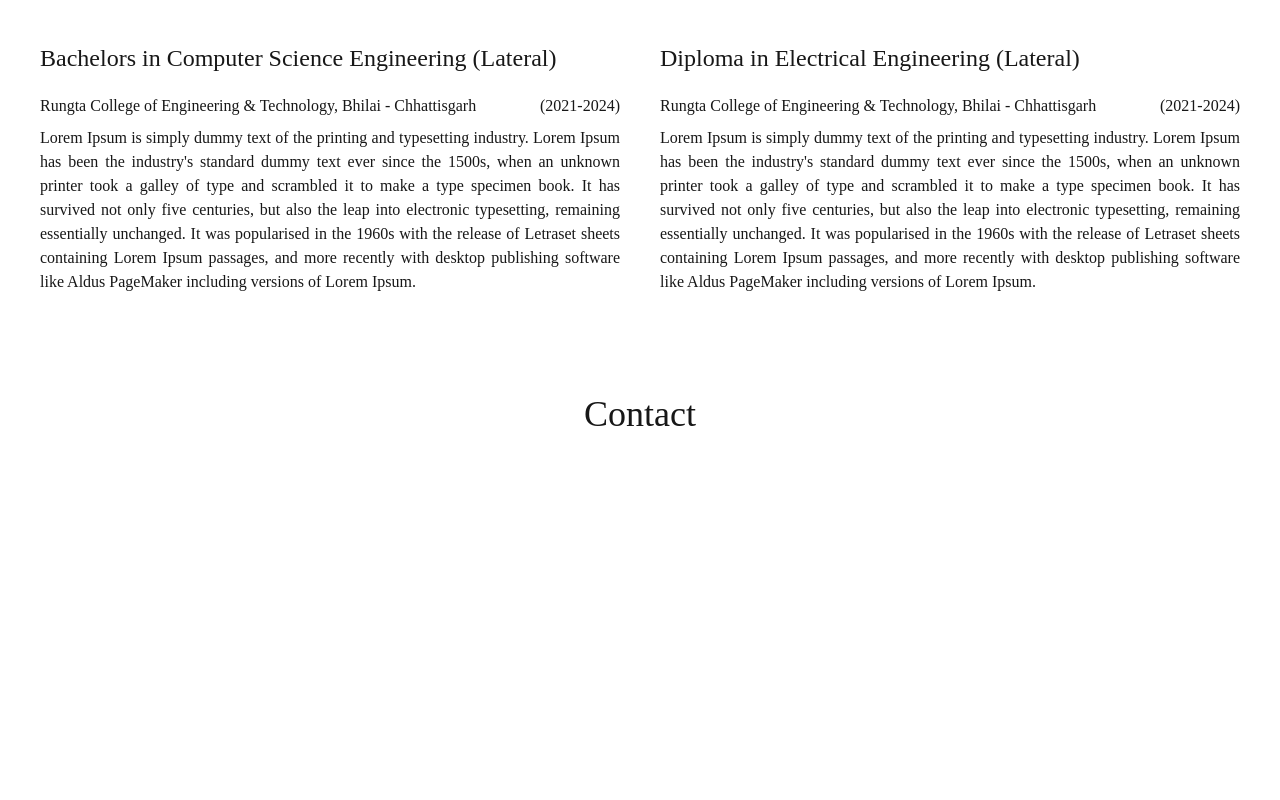
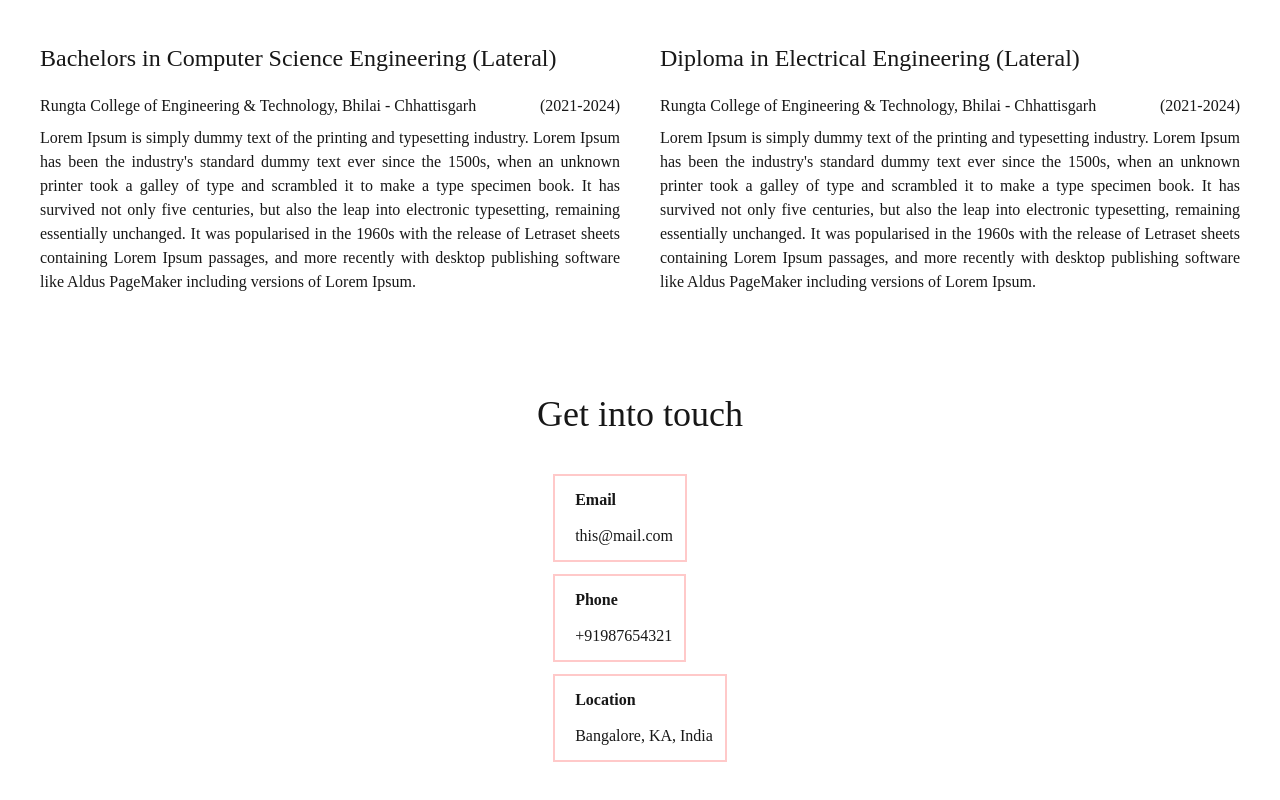
Before and after one commit to davinash97/portfolio, a Next.js app: page / in a window 1280 px wide. Shown: the part 2570-3370 px from the top of the page. Before the commit the page ends 3044 px from the top, so only its background shows below. Built offline with nearby package versions, Linux system fonts and the light colour scheme; a web font is replaced by a local one.

Commit message:
Update Contact: - Add Contact Card

```diff
--- /dev/null
+++ b/src/app/components/ContactCard.tsx
@@ -0,0 +1,26 @@
+type ContactProps = {
+	title: string;
+	image: string;
+	content: string;
+};
+
+import Image from "next/image";
+
+export default function ContactCard({ title, image, content }: ContactProps) {
+	return (
+		<div className="flex flex-row w-fit justify-between gap-2 rounded-[20] p-3 border-2 border-solid border-red-200">
+			<div className="flex flex-row relative h-[100] w-[100]">
+				<Image
+					src={image || "https://dummyimage.com/600x400/000/fff"}
+					alt={title}
+					fill={true}
+					loading="lazy"
+				/>
+			</div>
+			<div className="flex flex-col justify-center gap-3 text-left">
+				<h3 className="font-semibold">{title}</h3>
+				<div>{content}</div>
+			</div>
+		</div>
+	);
+}
--- a/src/app/page/contact/Contact.tsx
+++ b/src/app/page/contact/Contact.tsx
@@ -1,16 +1,34 @@
+import ContactCard from "@/app/components/ContactCard";
+
 export default function Contact() {
 	return (
 		<section className="flex flex-col w-screen text-center items-center p-10 gap-10">
 			{/* Contact */}
 			<h2 className="text-4xl">
-				<span>C</span>
-				<span>o</span>
+				<span>G</span>
+				<span>e</span>
+				<span>t </span>
+				<span>&nbsp;</span>
+				<span>i</span>
 				<span>n</span>
 				<span>t</span>
-				<span>a</span>
+				<span>o</span>
+				<span>&nbsp;</span>
+				<span>t</span>
+				<span>o</span>
+				<span>u</span>
 				<span>c</span>
-				<span>t</span>
+				<span>h</span>
 			</h2>
+			<div className="flex flex-col gap-3 w-[150]">
+				<ContactCard title="Email" image={""} content="this@mail.com" />
+				<ContactCard title="Phone" image={""} content="+91987654321" />
+				<ContactCard
+					title="Location"
+					image={""}
+					content="Bangalore, KA, India"
+				/>
+			</div>
 		</section>
 	);
 }
```
